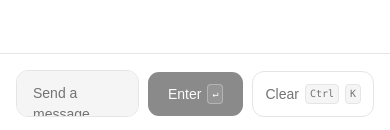
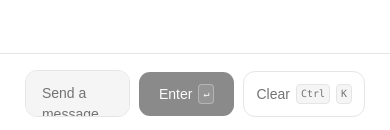
Before and after one commit to kenyo3026/ui, a React (Vite) app in the folder ui/: page / in a window 390 px wide. Shown: the part 711-841 px from the top of the page. Built offline with nearby package versions, Linux system fonts and the light colour scheme; no server answers.

Commit message:
[FEAT] Add aspect-ratio responsive layout for chat content width

```diff
--- a/ui/src/components/chat/ChatWindow.tsx
+++ b/ui/src/components/chat/ChatWindow.tsx
@@ -57,7 +57,7 @@ export function ChatWindow({ messages, onSend, onClear, isLoading = false, conne
 
       {/* Messages */}
       <div className="flex-1 overflow-y-auto px-4 py-6">
-        <div className="max-w-3xl mx-auto space-y-4">
+        <div className="chat-content-width mx-auto space-y-4">
           {messages.length === 0 && !isLoading && (
             <div className="flex items-center justify-center h-full min-h-[40vh]">
               <p className="text-muted-foreground text-sm">Send a message to start.</p>
--- a/ui/src/components/chat/InputBar.tsx
+++ b/ui/src/components/chat/InputBar.tsx
@@ -28,7 +28,7 @@ export function InputBar({ onSend, onClear, disabled = false }: Props) {
 
   return (
     <div className="border-t border-border bg-background p-4">
-      <div className="flex items-end gap-2 max-w-3xl mx-auto">
+      <div className="flex items-end gap-2 chat-content-width mx-auto">
         <textarea
           ref={textareaRef}
           value={value}
--- a/ui/src/index.css
+++ b/ui/src/index.css
@@ -107,3 +107,29 @@
     @apply font-sans;
   }
 }
+
+/* Responsive chat content width based on aspect ratio */
+.chat-content-width {
+  width: 100%;
+}
+
+/* 4:3 and narrower — fill most of the width */
+@media (max-aspect-ratio: 4/3) {
+  .chat-content-width {
+    max-width: 95%;
+  }
+}
+
+/* between 4:3 and 16:9 */
+@media (min-aspect-ratio: 4/3) and (max-aspect-ratio: 16/9) {
+  .chat-content-width {
+    max-width: 85%;
+  }
+}
+
+/* 16:9 and wider */
+@media (min-aspect-ratio: 16/9) {
+  .chat-content-width {
+    max-width: 72%;
+  }
+}
```
